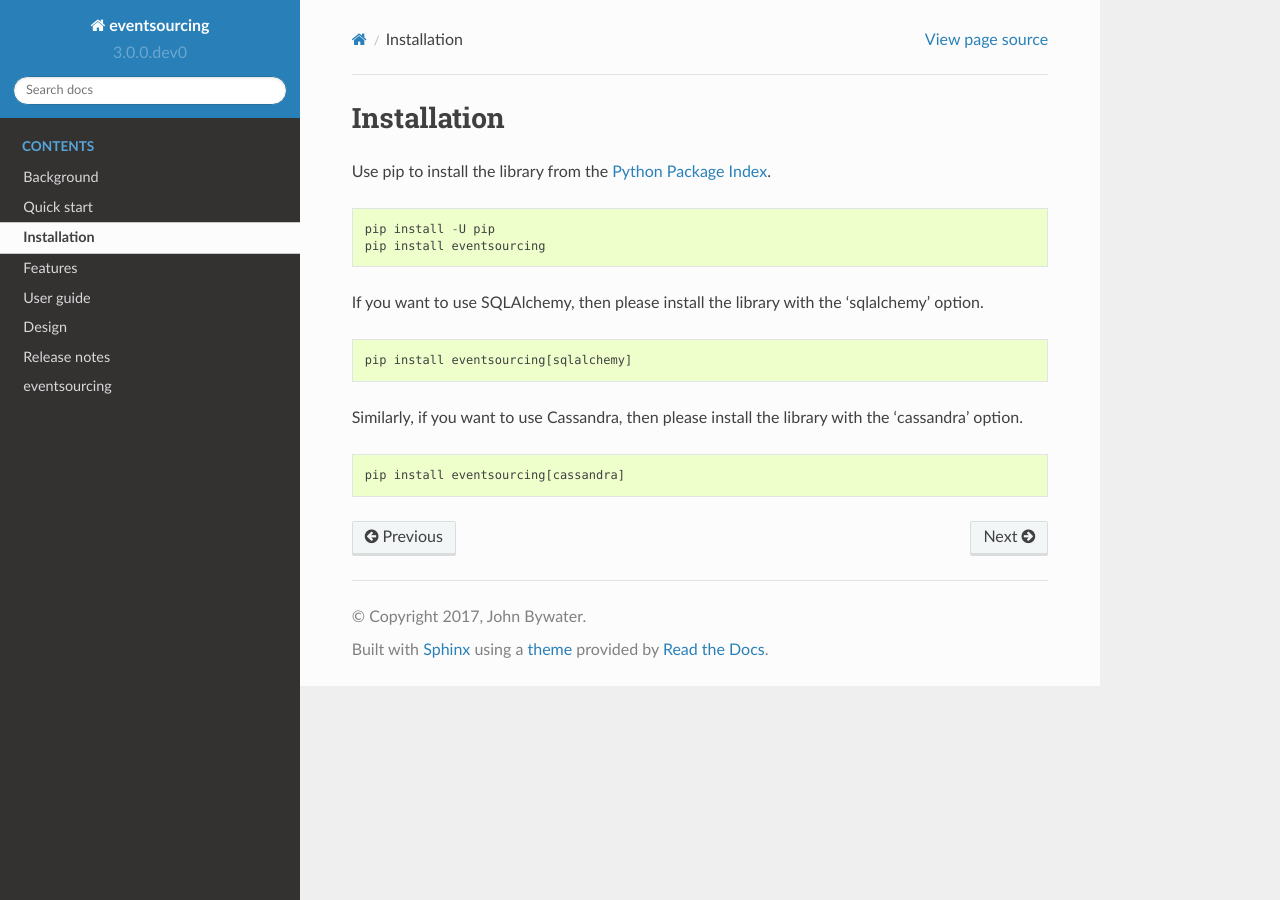
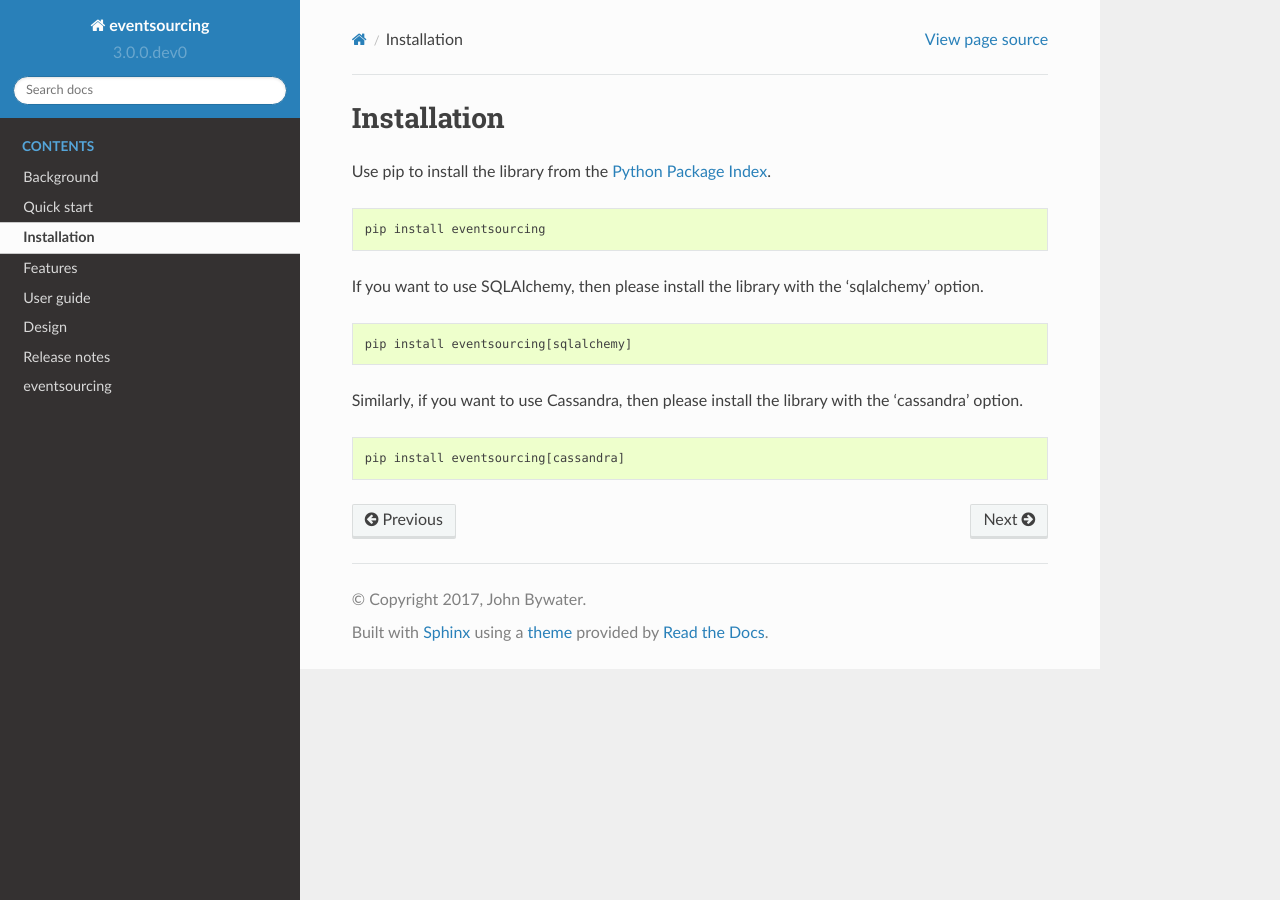
Before and after one commit to pyeventsourcing/eventsourcing, a Sphinx documentation site: the page built from docs/topics/installing.rst, in a window 1280 px wide. Built offline with Sphinx 7.4.7 and the Read the Docs theme 2.0.0, drawn with Linux system fonts in a browser that asks for light colours.

Commit message:
Removed commands about upgrading pip.

```diff
--- a/docs/topics/installing.rst
+++ b/docs/topics/installing.rst
@@ -7,7 +7,6 @@ Use pip to install the library from the
 
 ::
 
-    pip install -U pip
     pip install eventsourcing
 
 
--- a/docs/topics/quick_start.rst
+++ b/docs/topics/quick_start.rst
@@ -10,7 +10,6 @@ with the 'sqlalchemy' option.
 
 ::
 
-    pip install -U pip
     pip install eventsourcing[sqlalchemy]
 
 
```
